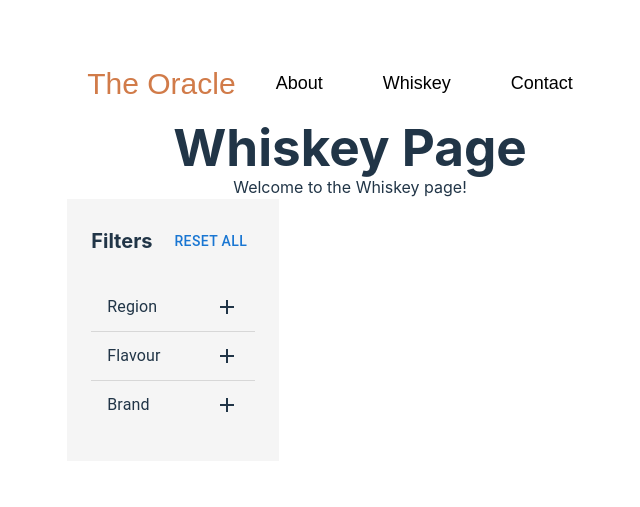
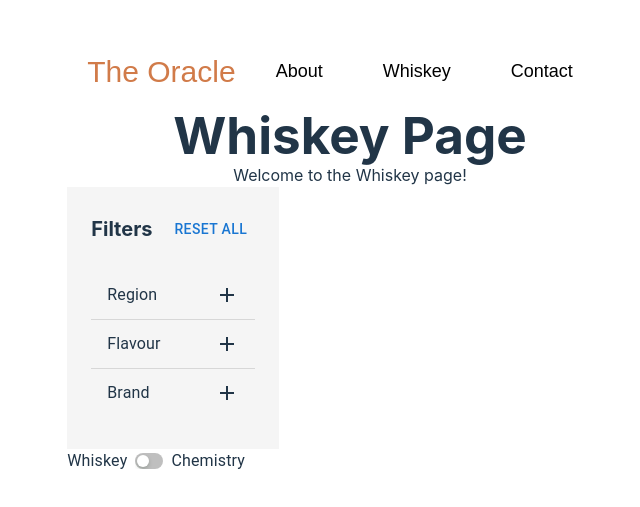
Before and after one commit to RAYMUNDOOOO/savior-iq, a React (Vite) app: page /whiskey in a window 1280 px wide. Shown: the part 145-652 px from the top of the page, without its empty margins (290-930 px from the left). Built offline with nearby package versions, Linux system fonts and the light colour scheme.

Commit message:
toggle button
- toggle button made orange
- clicking on button changes state (to be used in future with sidebar and page contents)

```diff
--- /dev/null
+++ b/src/components/Toggle.jsx
@@ -0,0 +1,76 @@
+import * as React from 'react';
+import { styled } from '@mui/material/styles';
+import FormGroup from '@mui/material/FormGroup';
+import FormControlLabel from '@mui/material/FormControlLabel';
+import Switch from '@mui/material/Switch';
+import Stack from '@mui/material/Stack';
+import Typography from '@mui/material/Typography';
+
+
+const AntSwitch = styled(Switch)(({ theme }) => ({
+  width: 28,
+  height: 16,
+  padding: 0,
+  display: 'flex',
+  '&:active': {
+    '& .MuiSwitch-thumb': {
+      width: 15,
+    },
+    '& .MuiSwitch-switchBase.Mui-checked': {
+      transform: 'translateX(9px)',
+    },
+  },
+  '& .MuiSwitch-switchBase': {
+    padding: 2,
+    '&.Mui-checked': {
+      transform: 'translateX(12px)',
+      color: '#fff',
+      '& + .MuiSwitch-track': {
+        opacity: 1,
+        backgroundColor: theme.palette.mode === 'dark' ? '#d98232' : '#d98232',
+      },
+    },
+  },
+  '& .MuiSwitch-thumb': {
+    boxShadow: '0 2px 4px 0 rgb(0 35 11 / 20%)',
+    width: 12,
+    height: 12,
+    borderRadius: 6,
+    transition: theme.transitions.create(['width'], {
+      duration: 200,
+    }),
+  },
+  '& .MuiSwitch-track': {
+    borderRadius: 16 / 2,
+    opacity: 1,
+    backgroundColor:
+      theme.palette.mode === 'dark' ? 'rgba(255,255,255,.35)' : 'rgba(0,0,0,.25)',
+    boxSizing: 'border-box',
+  },
+}));
+
+
+export default function Toggle() {
+    const [state, setState] = React.useState({
+      whiskey: false,
+    });
+
+
+  const handleChange = (event) => {
+    setState({
+      ...state,
+      [event.target.name]: event.target.checked,
+    });
+    // console.log("teststst")
+  };
+  return (
+    <FormGroup>
+
+      <Stack direction="row" spacing={1} alignItems="center">
+        <Typography>Whiskey</Typography>
+        <AntSwitch defaultChecked inputProps={{ 'aria-label': 'ant design' }} checked={state.whiskey} onChange={handleChange} name="whiskey" />
+        <Typography>Chemistry</Typography>
+      </Stack>
+    </FormGroup>
+  );
+}
--- a/src/pages/Whiskey.jsx
+++ b/src/pages/Whiskey.jsx
@@ -1,6 +1,7 @@
 import React from "react";
 import Navbar from "../components/NavBar";
 import SideFilter from "../components/SideFilter";
+import Toggle from "../components/Toggle";
 
 function Whiskey() {
   return (
@@ -10,6 +11,7 @@ function Whiskey() {
       <p>Welcome to the Whiskey page!</p>
       <div style={{ textAlign: "left" }}>
         <SideFilter />
+        <Toggle/>
       </div>
     </div>
   );
```
